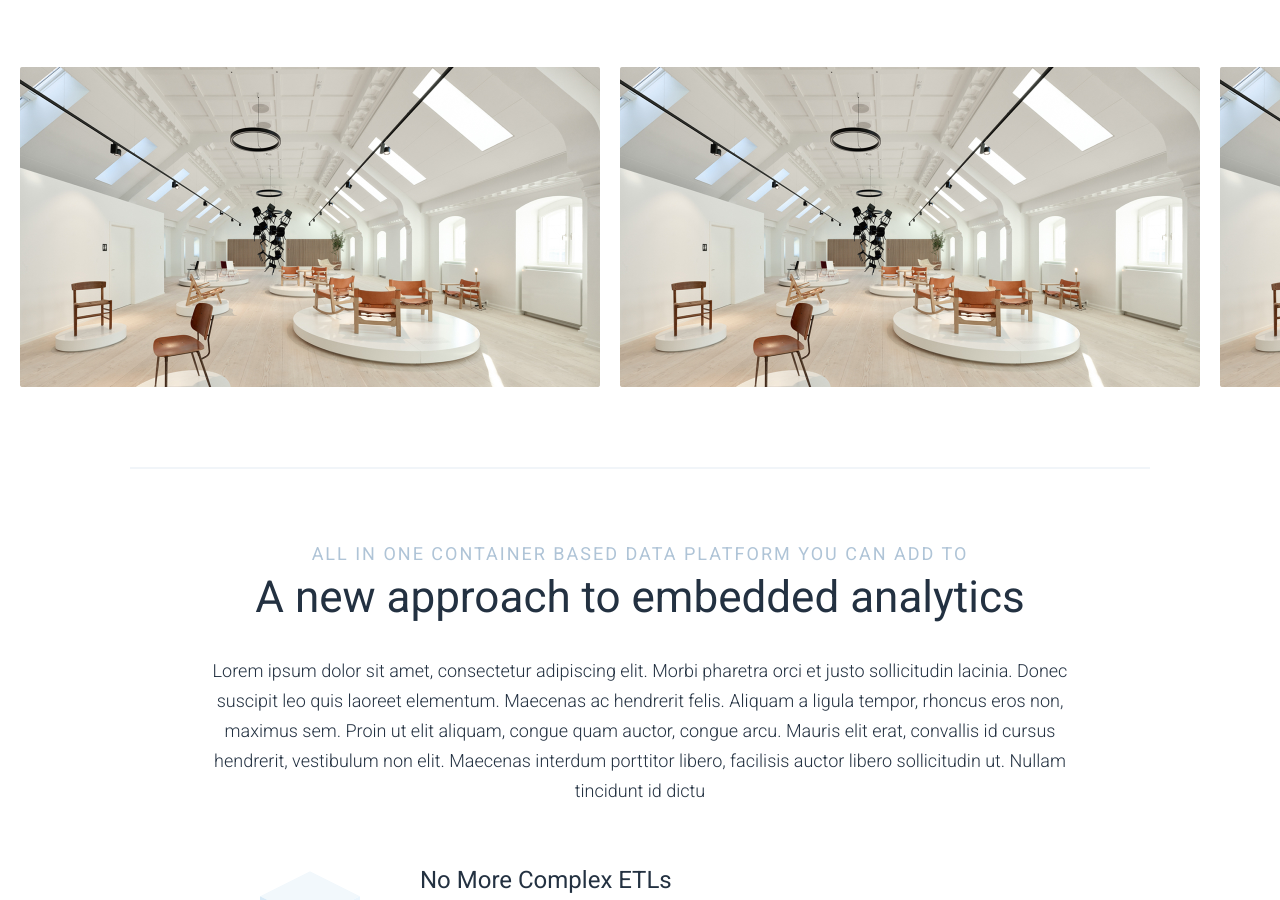
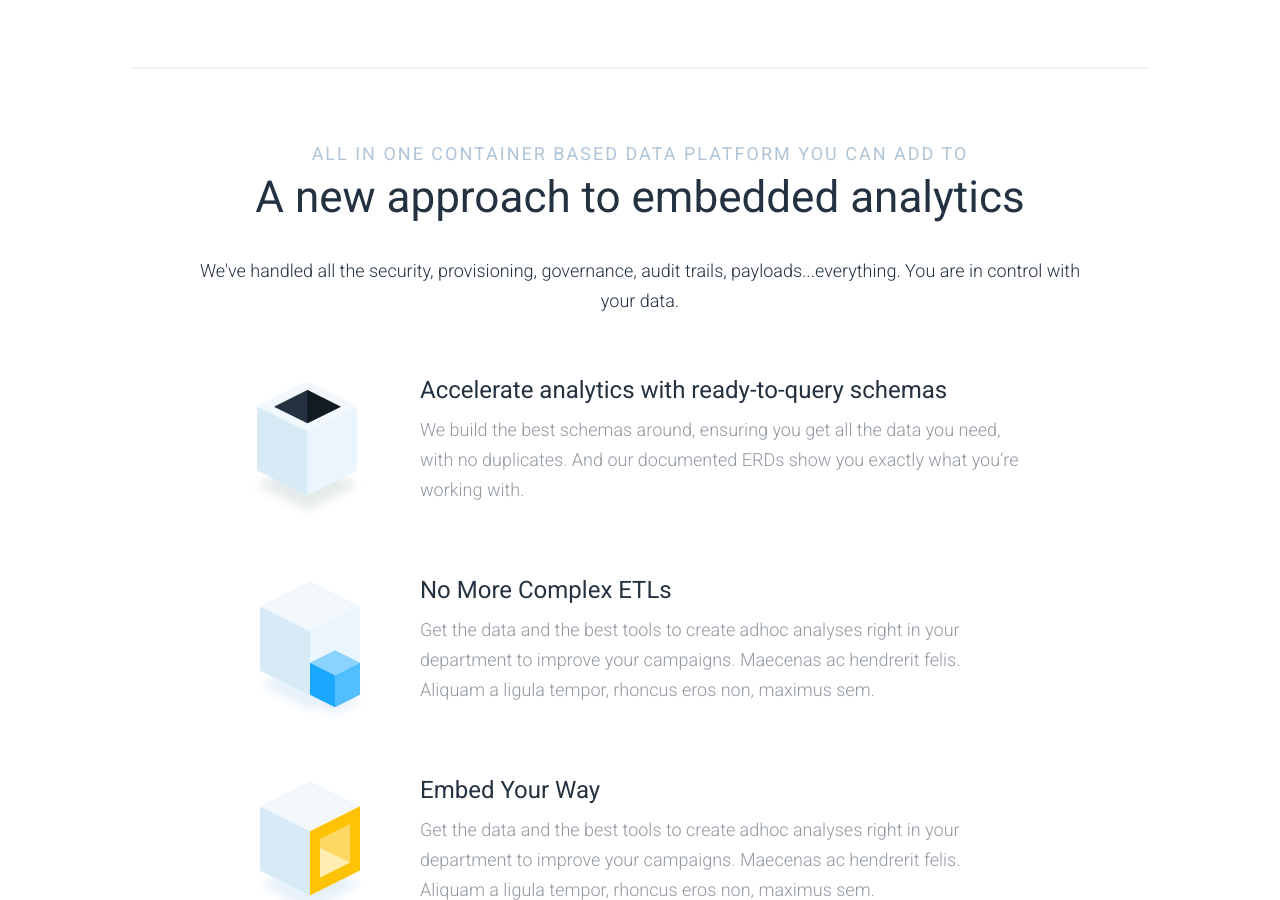
Before and after one commit to keboola/website, a Jekyll site: the page built from _product/product.md, in a window 1280 px wide and 900 px high, scrolled down 1081 px. Built offline with Jekyll 4.4.1, drawn with Linux system fonts in a browser that asks for light colours; nearby versions of some CDN libraries.

Commit message:
Update from Forestry.io - Updated product.md

```diff
--- a/_product/product.md
+++ b/_product/product.md
@@ -19,21 +19,20 @@ page_sections:
     libero, facilisis auctor libero sollicitudin ut. Nullam tincidunt id dictu.
   subheadline: Use data to drive your decissions
   headlinesmall: false
-- template: gallery-list
-  block: gallery-list
 - template: horizontal-rule
   block: hr
 - template: article-list-one-row
   block: article-list-one-row
   subheadline: All in one container based data platform you can add to
   headline: A new approach to embedded analytics
-  content: Lorem ipsum dolor sit amet, consectetur adipiscing elit. Morbi pharetra
-    orci et justo sollicitudin lacinia. Donec suscipit leo quis laoreet elementum.
-    Maecenas ac hendrerit felis. Aliquam a ligula tempor, rhoncus eros non, maximus
-    sem. Proin ut elit aliquam, congue quam auctor, congue arcu. Mauris elit erat,
-    convallis id cursus hendrerit, vestibulum non elit. Maecenas interdum porttitor
-    libero, facilisis auctor libero sollicitudin ut. Nullam tincidunt id dictu
+  content: We've handled all the security, provisioning, governance, audit trails,
+    payloads...everything. You are in control with your data.
   list:
+  - icotype: black
+    title: Accelerate analytics with ready-to-query schemas
+    desc: We build the best schemas around, ensuring you get all the data you need,
+      with no duplicates. And our documented ERDs show you exactly what you’re working
+      with.
   - icotype: blueright
     desc: Get the data and the best tools to create adhoc analyses right in your department
       to improve your campaigns. Maecenas ac hendrerit felis. Aliquam a ligula tempor,
```
